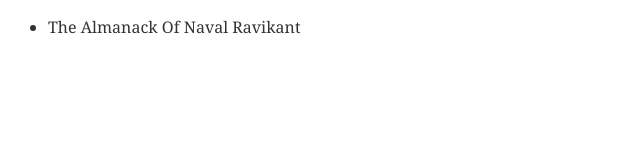
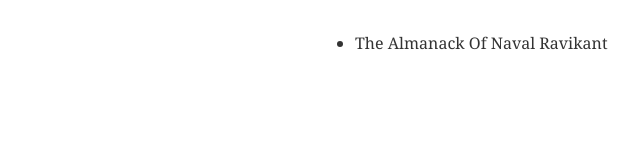
Before and after one commit to neonnbits/neonnbits.com, a plain HTML site: page books.html in a window 1280 px wide. Shown: the whole page, without its empty margins (0-641 px from the left). Drawn offline with Linux system fonts and the light colour scheme.

Commit message:
one liner

```diff
--- a/books.html
+++ b/books.html
@@ -8,6 +8,13 @@
             font-family: Georgia, 'Times New Roman', Times, serif;
             color: #333;
         }
+
+        body {
+            max-width: 650px;
+            margin: 2rem auto;
+            padding: 0 1rem;
+            line-height: 1.4;
+        }
     </style>
     <title>Books</title>
 </head>
```
